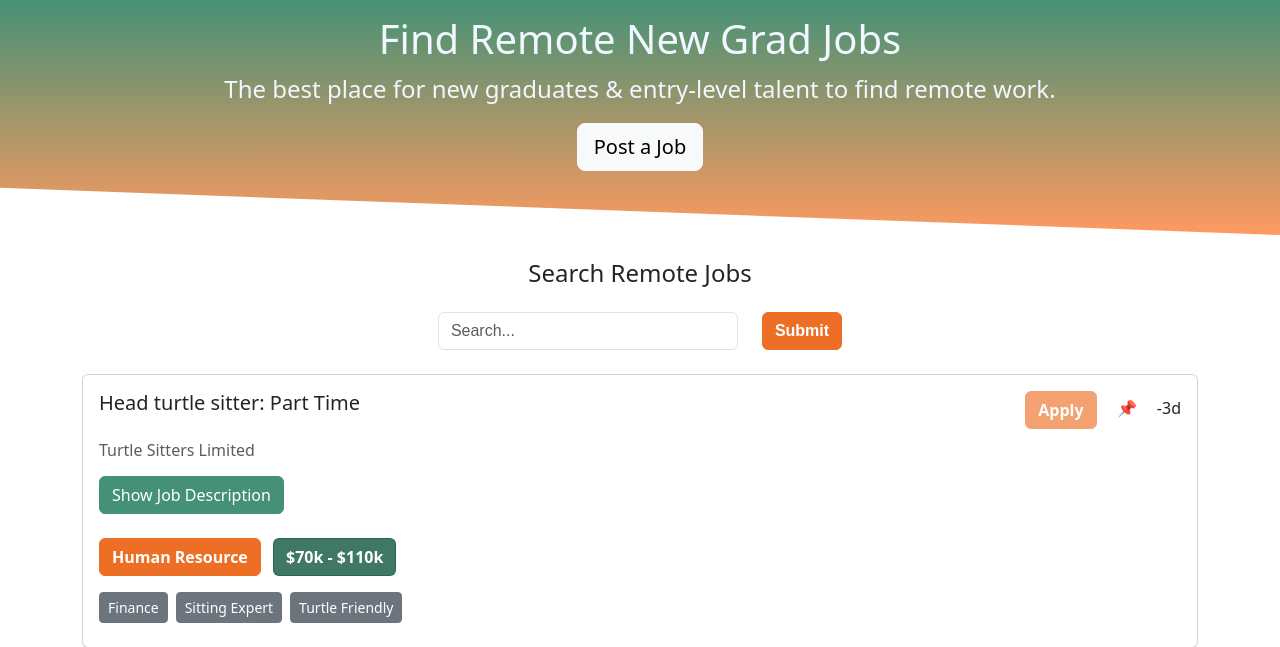
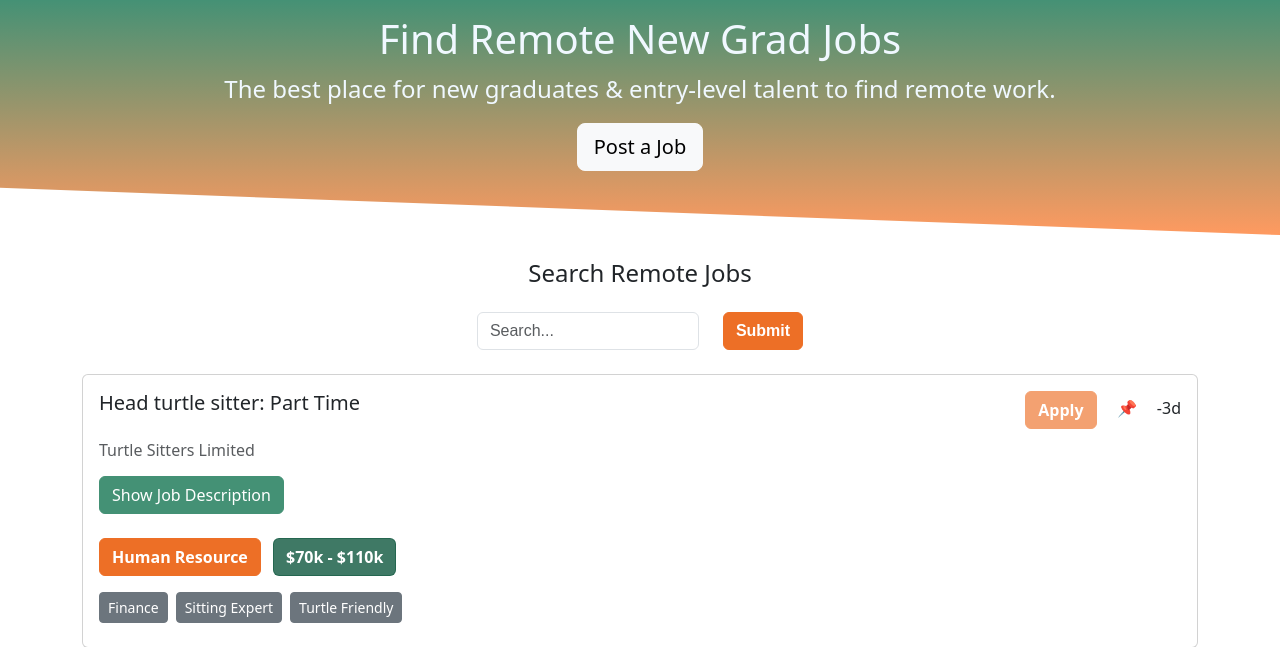
Before and after one commit to NewGradNomad/newgradnomad.com-HTML-PHP, a PHP site: page /home.php in a window 1280 px wide. Shown: the part 129-776 px from the top of the page. Run offline with PHP 8.4, Linux system fonts and the light colour scheme; data comes from the database, SQL or seed files in the repository; some libraries are stand-ins or nearby versions.

Commit message:
home: make search bar smaller

```diff
--- a/home.php
+++ b/home.php
@@ -91,7 +91,7 @@ $sortedListings = array_merge($pinListings, $noPinListings)
       <h4>Search Remote Jobs</h4>
     </label>
     <div class="mt-2 d-flex align-items-center justify-content-center ui-widget">
-      <input type="search" class="form-control autocomplete" placeholder="Search..." id="searchQuery" name="searchQuery" style="width:300px;">
+      <input type="search" class="form-control autocomplete" placeholder="Search..." id="searchQuery" name="searchQuery" style="width:222px;">
       <button type="submit" class="ms-4 orange-button btn btn-primary"><strong>Submit</strong></button>
     </div>
   </form>
```
